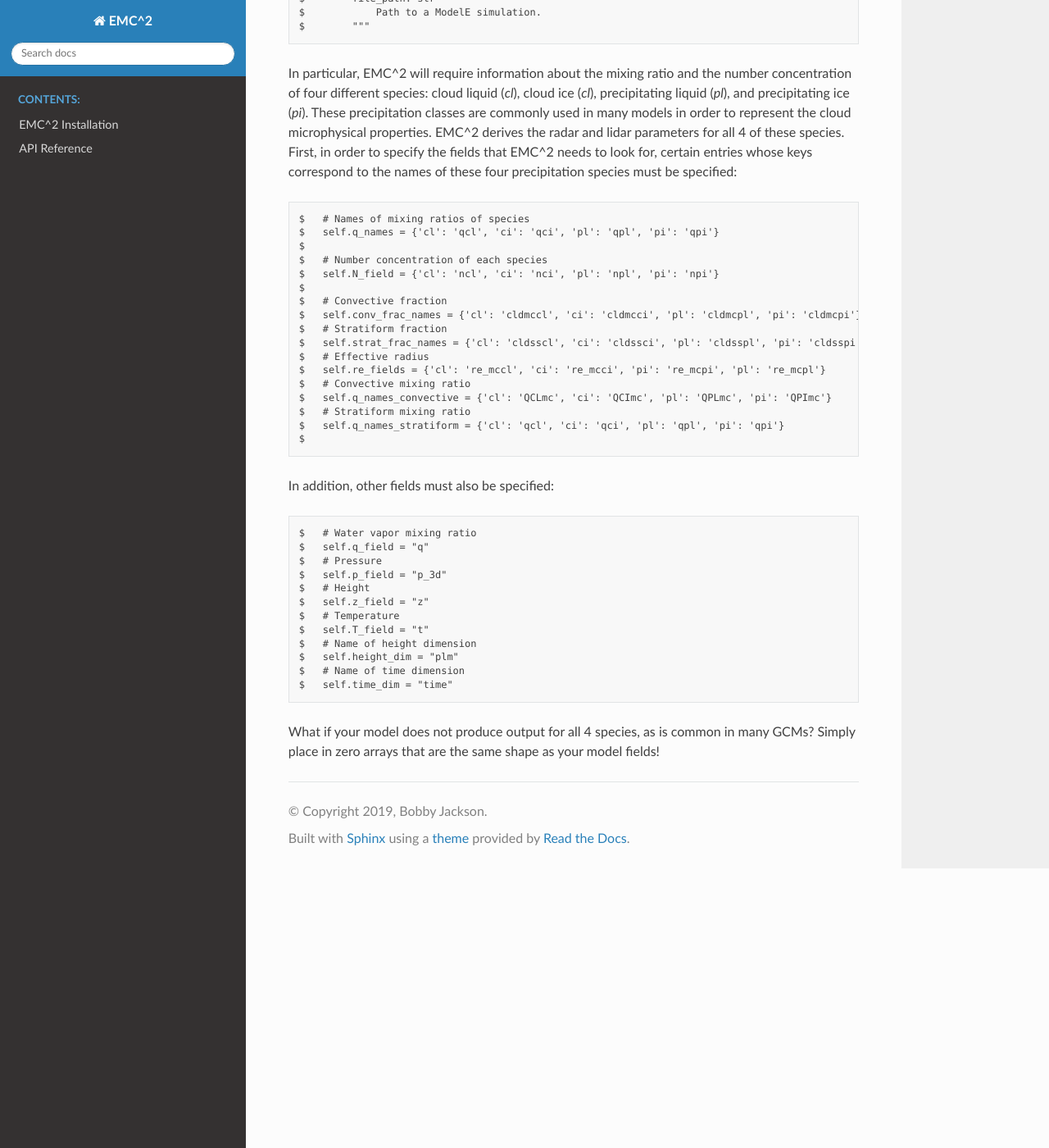
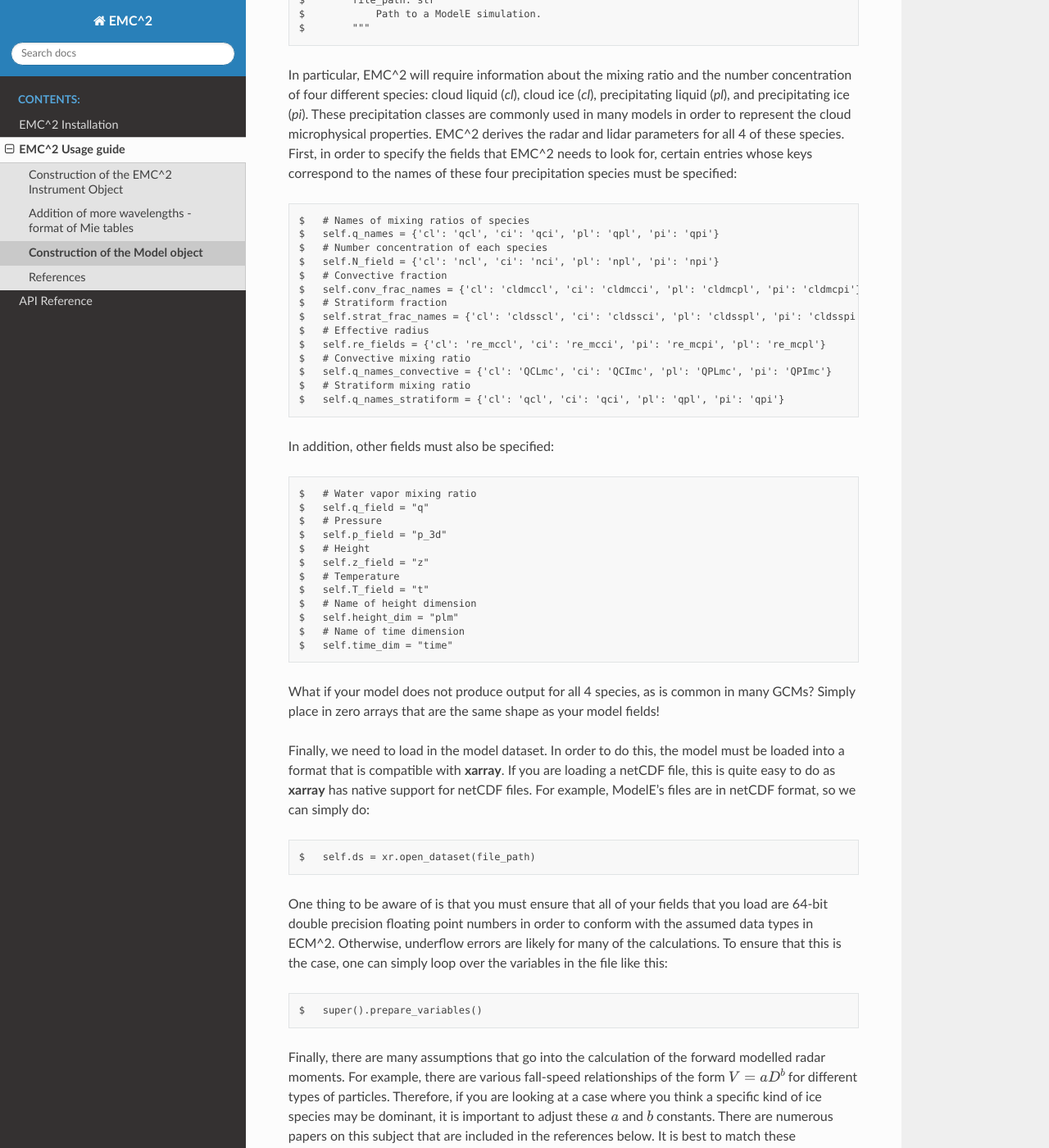
Before and after one commit to columncolab/EMC2, a Sphinx documentation site: the page built from doc/source/usage/model.rst, in a window 1280 px wide and 1400 px high, scrolled down 413 px. Shown: the whole window at 82% size. Built offline with Sphinx 7.4.7 and the Read the Docs theme 2.0.0, drawn with Linux system fonts in a browser that asks for light colours; pages that are not in the unit, such as notebooks, are missing from menus; some of the changed text lies outside the part shown.

Commit message:
DOC: Today's progress with docs.

```diff
--- a/doc/source/index.rst
+++ b/doc/source/index.rst
@@ -40,7 +40,7 @@ forward-modeled phase in order to perform a robust evaluation against available
    :caption: Contents:
 
    installation
-   usage
+   usage/index.rst
    contributing
    API/index.rst
 
--- a/doc/source/usage/model.rst
+++ b/doc/source/usage/model.rst
@@ -31,10 +31,8 @@ be specified::
 
 $   # Names of mixing ratios of species
 $   self.q_names = {'cl': 'qcl', 'ci': 'qci', 'pl': 'qpl', 'pi': 'qpi'}
-$
 $   # Number concentration of each species
 $   self.N_field = {'cl': 'ncl', 'ci': 'nci', 'pl': 'npl', 'pi': 'npi'}
-$
 $   # Convective fraction
 $   self.conv_frac_names = {'cl': 'cldmccl', 'ci': 'cldmcci', 'pl': 'cldmcpl', 'pi': 'cldmcpi'}
 $   # Stratiform fraction
@@ -45,7 +43,6 @@ $   # Convective mixing ratio
 $   self.q_names_convective = {'cl': 'QCLmc', 'ci': 'QCImc', 'pl': 'QPLmc', 'pi': 'QPImc'}
 $   # Stratiform mixing ratio
 $   self.q_names_stratiform = {'cl': 'qcl', 'ci': 'qci', 'pl': 'qpl', 'pi': 'qpi'}
-$
 
 In addition, other fields must also be specified::
 
@@ -65,3 +62,71 @@ $   self.time_dim = "time"
 What if your model does not produce output for all 4 species, as is common
 in many GCMs? Simply place in zero arrays that are the same shape as your
 model fields!
+
+Finally, we need to load in the model dataset. In order to do this, the model
+must be loaded into a format that is compatible with **xarray**. If you are loading
+a netCDF file, this is quite easy to do as **xarray** has native support for
+netCDF files. For example, ModelE's files are in netCDF format, so we can simply do::
+
+$   self.ds = xr.open_dataset(file_path)
+
+One thing to be aware of is that you must ensure that all of your fields that
+you load are 64-bit double precision floating point numbers in order to conform
+with the assumed data types in ECM^2. Otherwise, underflow
+errors are likely for many of the calculations. To ensure that this is the case,
+one can simply loop over the variables in the file like this::
+
+$   super().prepare_variables()
+
+Finally, there are many assumptions that go into the calculation of the forward
+modelled radar moments. For example, there are various fall-speed relationships
+of the form :math:`V = aD^b` for different types of particles. Therefore, if you
+are looking at a case where you think a specific kind of ice species may be
+dominant, it is important to adjust these :math:`a` and :math:`b` constants. There
+are numerous papers on this subject that are included in the references below.
+It is best to match these coefficients with what is used in your model for the
+best comparison. In order to adjust the constants that are used in the various
+routines in EMC^2, you would have to fill in these dictionaries for each
+hydrometeor species::
+
+$   # Bulk density
+$   self.Rho_hyd = {'cl': 1000. * ureg.kg / (ureg.m**3),
+$                   'ci': 500. * ureg.kg / (ureg.m**3),
+$                   'pl': 1000. * ureg.kg / (ureg.m**3),
+$                   'pi': 250. * ureg.kg / (ureg.m**3)}
+$   # Lidar ratio
+$   self.lidar_ratio = {'cl': 18. * ureg.dimensionless,
+$                       'ci': 24. * ureg.dimensionless,
+$                       'pl': 5.5 * ureg.dimensionless,
+$                       'pi': 24.0 * ureg.dimensionless}
+$   # Lidar LDR per hydrometeor mass content
+$   self.LDR_per_hyd = {'cl': 0.03 * 1 / (ureg.kg / (ureg.m**3)),
+$                       'ci': 0.35 * 1 / (ureg.kg / (ureg.m**3)),
+$                       'pl': 0.1 * 1 / (ureg.kg / (ureg.m**3)),
+$                       'pi': 0.40 * 1 / (ureg.kg / (ureg.m**3))}
+$   # a, b in V = aD^b
+$   self.vel_param_a = {'cl': 3e-7, 'ci': 700., 'pl': 841.997, 'pi': 11.72}
+$   self.vel_param_b = {'cl': 2. * ureg.dimensionless,
+$                       'ci': 1. * ureg.dimensionless,
+$                       'pl': 0.8 * ureg.dimensionless,
+$                       'pi': 0.41 * ureg.dimensionless}
+$   super()._add_vel_units()
+
+
+==========
+References
+==========
+Locatelli, J. D., and Hobbs, P. V. (1974), Fall speeds and masses
+of solid precipitation particles, J. Geophys. Res., 79( 15), 2185– 2197,
+doi:10.1029/JC079i015p02185.
+
+Brown, P.R. and P.N. Francis, 1995: Improved Measurements of the Ice
+Water Content in Cirrus Using a Total-Water Probe.
+J. Atmos. Oceanic Technol., 12, 410–414,
+https://doi.org/10.1175/1520-0426(1995)012<0410:IMOTIW>2.0.CO;2
+
+Heymsfield, A.J., G. van Zadelhoff, D.P. Donovan, F. Fabry, R.J. Hogan,
+and A.J. Illingworth, 2007: Refinements to Ice Particle Mass Dimensional
+and Terminal Velocity Relationships for Ice Clouds. Part II: Evaluation
+and Parameterizations of Ensemble Ice Particle Sedimentation Velocities.
+J. Atmos. Sci., 64, 1068–1088, https://doi.org/10.1175/JAS3900.1
--- a/requirements.txt
+++ b/requirements.txt
@@ -2,3 +2,4 @@ numpy
 xarray
 pint
 act-atmos
+nc-time-axis
```
Also changed, not shown: other parts of doc/source/usage/model.rst (+2 -2 lines), doc/source/usage/instrument.rst (+6 -5 lines), 7 other files.
